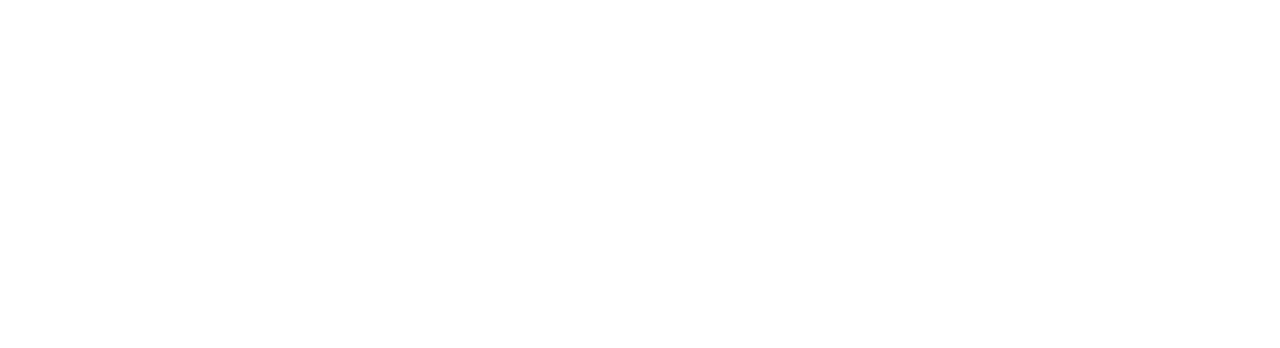
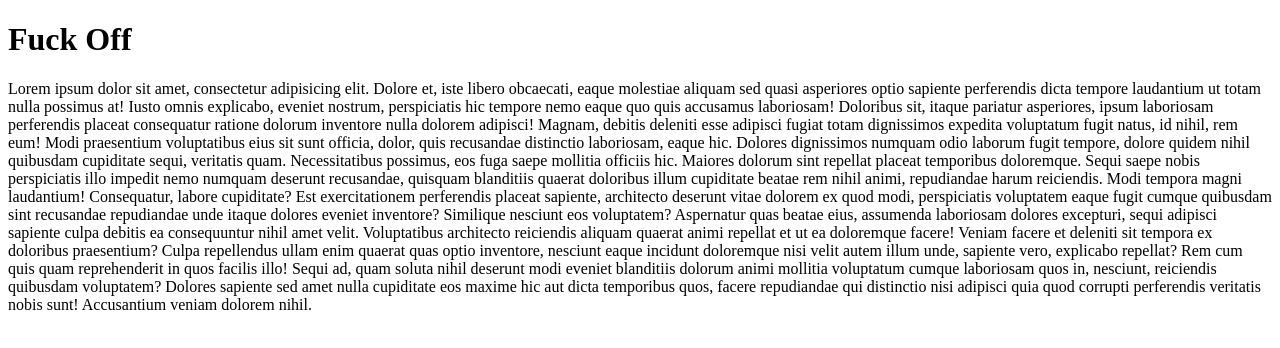
Before and after one commit to JABINOGANGA/pizzaII, a plain HTML site: page java/index.html in a window 1280 px wide. Drawn offline with Linux system fonts and the light colour scheme.

Commit message:
Si chocha

```diff
--- a/java/index.html
+++ b/java/index.html
@@ -7,6 +7,17 @@
     <title>Document</title>
 </head>
 <body>
+    <h1>Fuck Off</h1>
+    <p>Lorem ipsum dolor sit amet, consectetur adipisicing elit. Dolore et, iste libero obcaecati, eaque molestiae aliquam sed quasi asperiores optio sapiente perferendis dicta tempore laudantium ut totam nulla possimus at!
+    Iusto omnis explicabo, eveniet nostrum, perspiciatis hic tempore nemo eaque quo quis accusamus laboriosam! Doloribus sit, itaque pariatur asperiores, ipsum laboriosam perferendis placeat consequatur ratione dolorum inventore nulla dolorem adipisci!
+    Magnam, debitis deleniti esse adipisci fugiat totam dignissimos expedita voluptatum fugit natus, id nihil, rem eum! Modi praesentium voluptatibus eius sit sunt officia, dolor, quis recusandae distinctio laboriosam, eaque hic.
+    Dolores dignissimos numquam odio laborum fugit tempore, dolore quidem nihil quibusdam cupiditate sequi, veritatis quam. Necessitatibus possimus, eos fuga saepe mollitia officiis hic. Maiores dolorum sint repellat placeat temporibus doloremque.
+    Sequi saepe nobis perspiciatis illo impedit nemo numquam deserunt recusandae, quisquam blanditiis quaerat doloribus illum cupiditate beatae rem nihil animi, repudiandae harum reiciendis. Modi tempora magni laudantium! Consequatur, labore cupiditate?
+    Est exercitationem perferendis placeat sapiente, architecto deserunt vitae dolorem ex quod modi, perspiciatis voluptatem eaque fugit cumque quibusdam sint recusandae repudiandae unde itaque dolores eveniet inventore? Similique nesciunt eos voluptatem?
+    Aspernatur quas beatae eius, assumenda laboriosam dolores excepturi, sequi adipisci sapiente culpa debitis ea consequuntur nihil amet velit. Voluptatibus architecto reiciendis aliquam quaerat animi repellat et ut ea doloremque facere!
+    Veniam facere et deleniti sit tempora ex doloribus praesentium? Culpa repellendus ullam enim quaerat quas optio inventore, nesciunt eaque incidunt doloremque nisi velit autem illum unde, sapiente vero, explicabo repellat?
+    Rem cum quis quam reprehenderit in quos facilis illo! Sequi ad, quam soluta nihil deserunt modi eveniet blanditiis dolorum animi mollitia voluptatum cumque laboriosam quos in, nesciunt, reiciendis quibusdam voluptatem?
+    Dolores sapiente sed amet nulla cupiditate eos maxime hic aut dicta temporibus quos, facere repudiandae qui distinctio nisi adipisci quia quod corrupti perferendis veritatis nobis sunt! Accusantium veniam dolorem nihil.</p>
 
 </body>
 </html>
```
